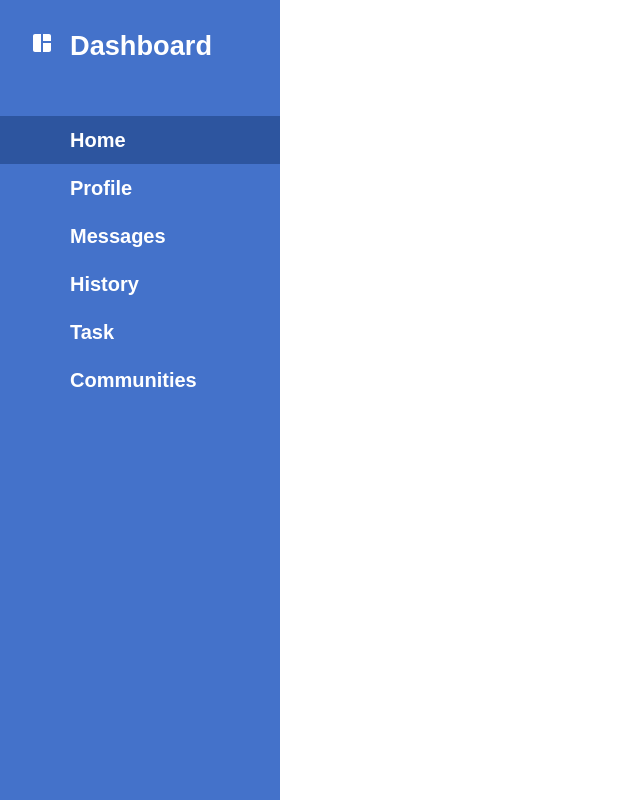
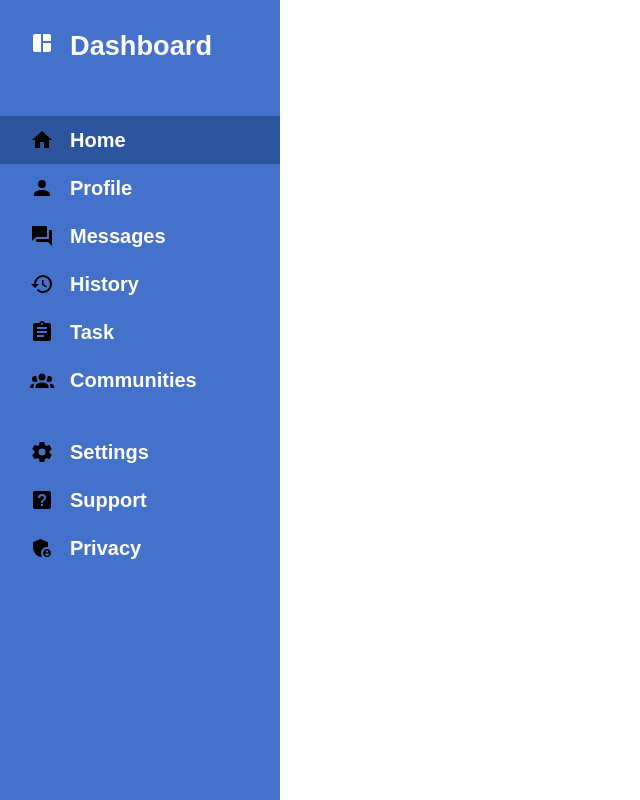
Before and after one commit to Vale1708/adminDashboard, a plain HTML site: page index.html in a window 1280 px wide. Shown: the whole page, without its empty margins (0-640 px from the left). Drawn offline with Linux system fonts and the light colour scheme.

Commit message:
Finish side menu

```diff
--- a/index.html
+++ b/index.html
@@ -20,33 +20,62 @@
             <ul>
                 <li class="active">
                     <div class="menu-icon">
+                        <img src="./images/home.svg" alt="Home Logo">
                     </div>
                     <span>Home</span>
                 </li>
                 <li>
                     <div class="menu-icon">
+                        <img src="./images/account.svg" alt="Profile Logo">
                     </div>
                     <span>Profile</span>
                 </li>
                 <li>
                     <div class="menu-icon">
+                        <img src="./images/forum.svg" alt="Messages Logo">
                     </div>
                     <span>Messages</span>
                 </li>
                 <li>
                     <div class="menu-icon">
+                        <img src="./images/history.svg" alt="Hostory Logo">
                     </div>
                     <span>History</span>
                 </li>
                 <li>
                     <div class="menu-icon">
+                        <img src="./images/clipboard-text.svg" alt="Task Logo">
                     </div>
                     <span>Task</span>
                 </li>
                 <li>
                     <div class="menu-icon">
+                        <img src="./images/account-group.svg" alt="Forum Logo">
                     </div>
                     <span>Communities</span>
+                </li>
+            </ul>
+        </nav>
+
+        <nav class="side-menu-utilities">
+            <ul>
+                <li>
+                    <div class="menu-icon">
+                        <img src="./images/cog.svg" alt="Settings Logo">
+                    </div>
+                    <span>Settings</span>
+                </li>
+                <li>
+                    <div class="menu-icon">
+                        <img src="./images/help-box.svg" alt="Support Logo">
+                    </div>
+                    <span>Support</span>
+                </li>
+                <li>
+                    <div class="menu-icon">
+                        <img src="./images/shield-account-variant.svg" alt="Privacy Logo">
+                    </div>
+                    <span>Privacy</span>
                 </li>
             </ul>
         </nav>
```
Also changed, not shown: images/account-group.svg (added), images/account.svg (added), images/clipboard-text.svg (added), images/cog.svg (added), images/forum.svg (added), images/help-box.svg (added), images/history.svg (added), images/home.svg (added), images/shield-account-variant.svg (added).
